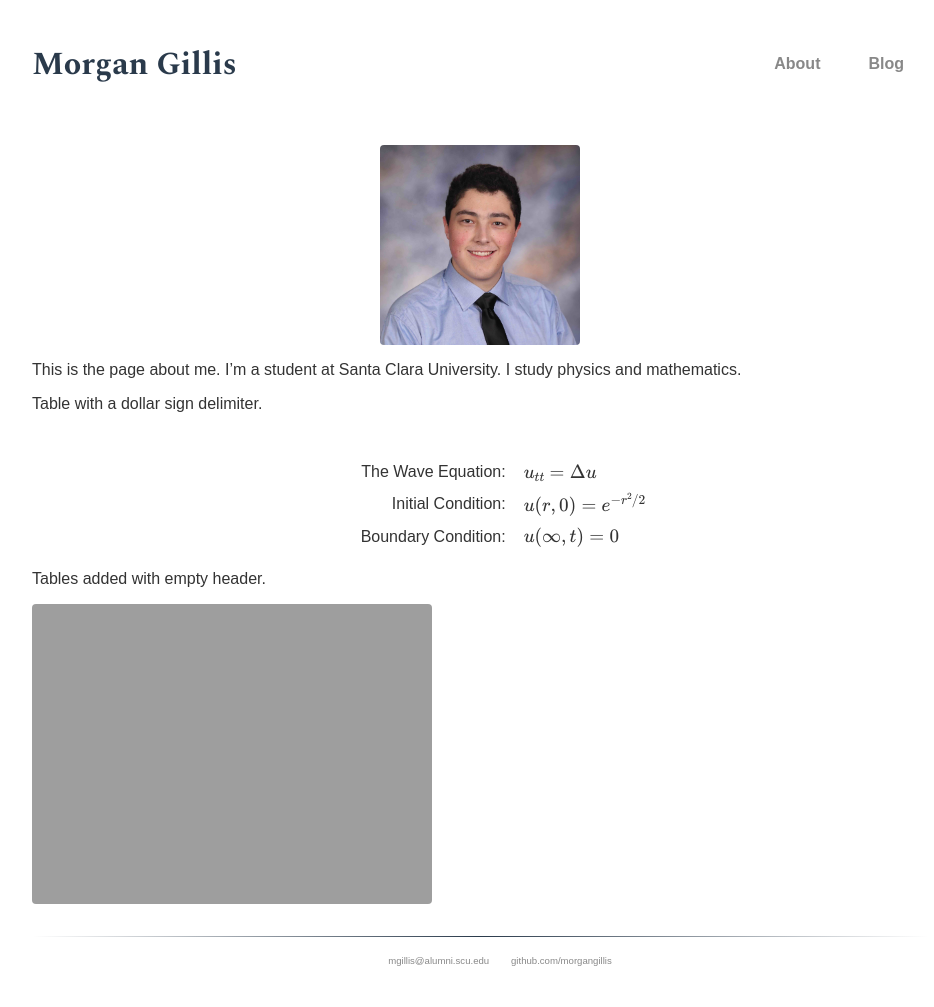
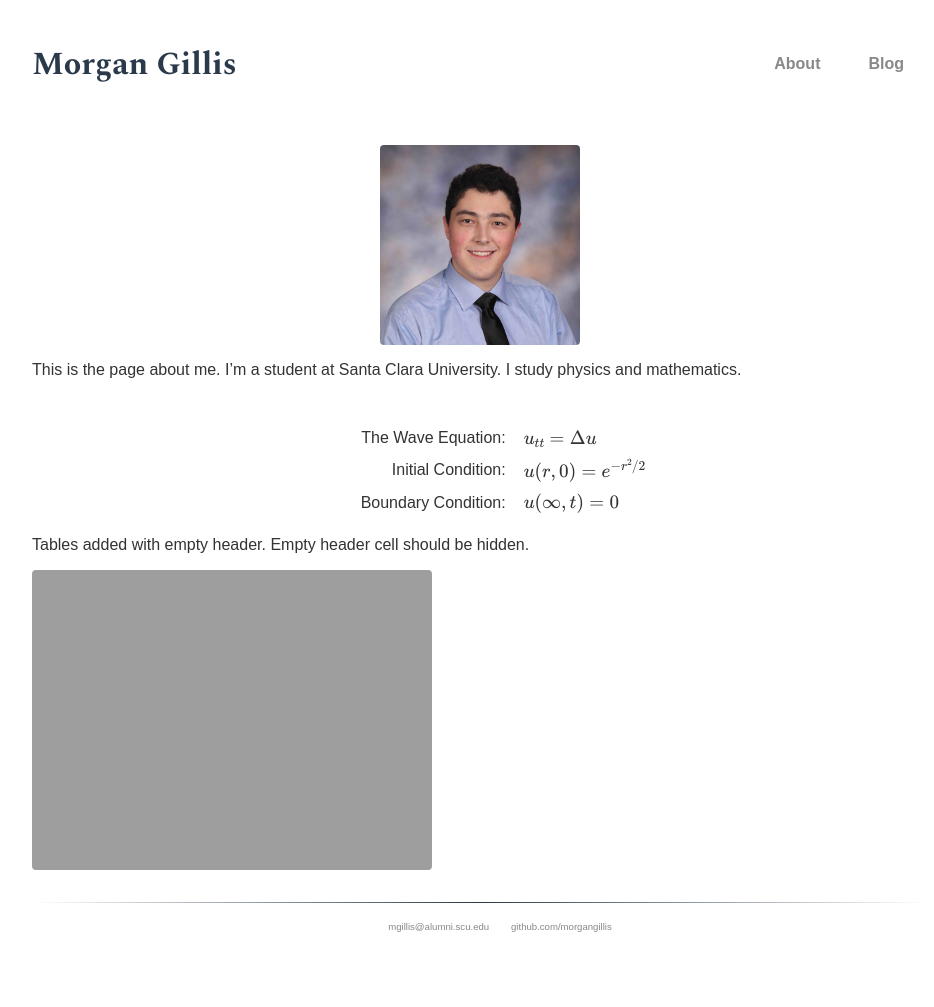
Before and after one commit to morgangillis/morgangillis.github.io, a Jekyll site: the page built from about.md, in a window 1280 px wide. Shown: the whole page, without its empty margins (160-1094 px from the left). Built offline with Jekyll 4.4.1, drawn with Linux system fonts in a browser that asks for light colours; some web fonts are replaced; formulas are drawn with MathJax 3; after the commit the page ends 973 px from its top, so only the background shows below that.

Commit message:
Update description of table to reflect CSS changes

```diff
--- a/about.md
+++ b/about.md
@@ -8,14 +8,12 @@ permalink: /about/
 
 This is the page about me. I'm a student at Santa Clara University. I study physics and mathematics.
 
-Table with a dollar sign delimiter.
-
 |    |    |
 |---:|:---|
 |The Wave Equation: | $u_{tt} = \Delta u$|
 |Initial Condition: | $u(r,0) = e^{-r^2/2}$|
 |Boundary Condition: | $u(\infty,t) = 0$|
 
-Tables added with empty header.
+Tables added with empty header. Empty header cell should be hidden.
 
 ![heat]({{ site.url }}/assets/heat.gif)
```
